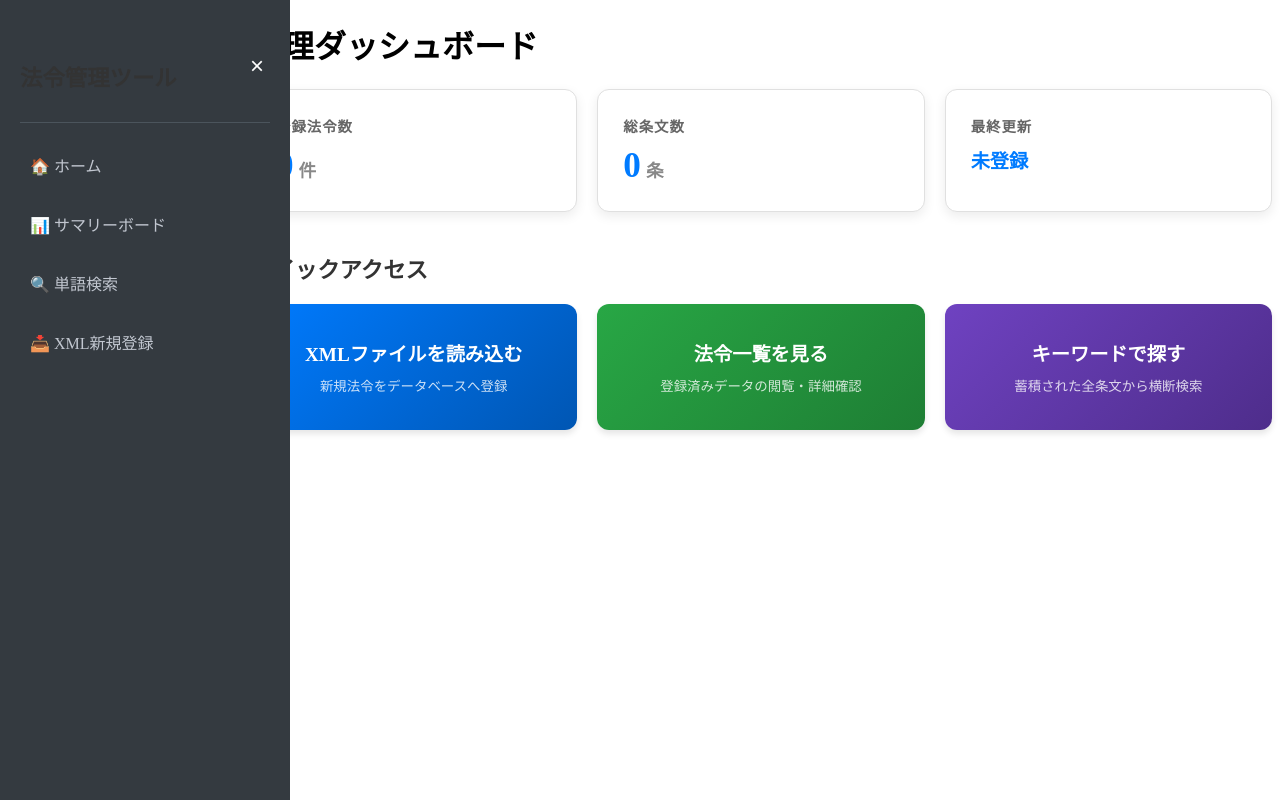
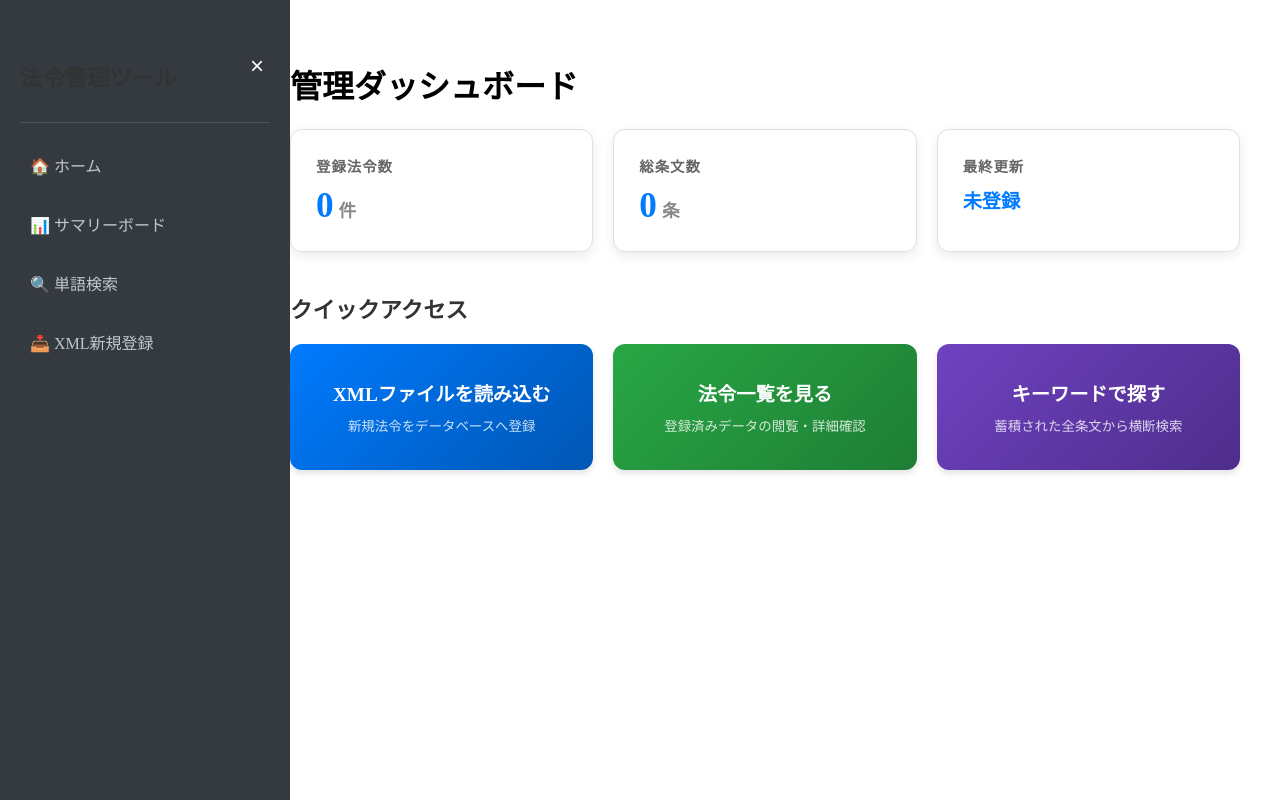
Before and after one commit to kinoto-r/web-tools, a PHP site: page /home.php in a window 1280 px wide. Run offline with PHP 8.4, Linux system fonts and the light colour scheme; data that the repository does not hold is empty.

Commit message:
Left margin modified

```diff
--- a/tools/dashboard.php
+++ b/tools/dashboard.php
@@ -55,6 +55,11 @@ try {
         .btn-view { background: #e7f1ff; color: #0056b3; border: 1px solid #0056b3; }
         .btn-view:hover { background: #0056b3; color: white; }
         .nav-link { margin-bottom: 20px; display: block; color: #666; }
+        .main-content {
+        padding: 40px;
+        margin-left: 250px; /* ここが重要！ */
+        transition: margin-left 0.3s;
+    }
     </style>
 </head>
 <body>
--- a/tools/home.php
+++ b/tools/home.php
@@ -107,6 +107,14 @@ try {
             font-size: 1.4em;
             color: #333;
         }
+        .main-content {
+        padding: 40px;
+        margin-left: 250px; /* ここが重要！ */
+        transition: margin-left 0.3s;
+    }
+    body.menu-closed .main-content {
+        margin-left: 0;
+    }
     </style>
 </head>
 <body>
--- a/tools/sidebar.php
+++ b/tools/sidebar.php
@@ -29,7 +29,22 @@
     /* コンテンツ側の余白調整用 */
     body { transition: margin-left 0.3s; margin-left: 250px; }
     body.menu-closed { margin-left: 0; }
+/* sidebar.php の style 内に追加・修正 */
+body {
+    margin: 0;
+    padding: 0;
+    transition: 0.3s;
+}
 
+/* メニューが開いている時 */
+body:not(.menu-closed) .main-content {
+    margin-left: 250px !important; /* 強制的にサイドバーの分だけ右に寄せる */
+}
+
+/* メニューが閉じている時 */
+body.menu-closed .main-content {
+    margin-left: 0 !important;
+}
     /* 開くボタンのスタイル */
     .open-btn { position: fixed; top: 20px; left: 20px; font-size: 18px; background: #343a40; color: white; border: none; padding: 10px 15px; border-radius: 4px; cursor: pointer; z-index: 999; }
 </style>
```
Also changed, not shown: tools/word-view.php (+8 -0 lines), tools/xml-view.php (+8 -0 lines).
